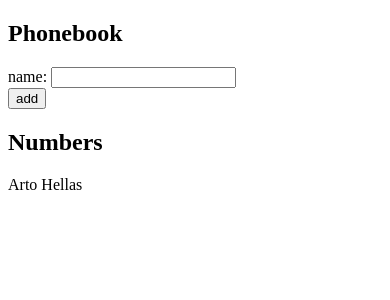
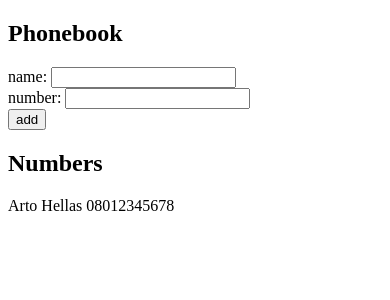
Before and after one commit to bayodesegun/fullstackopen, a React (Vite) app in the folder part2/phonebook/: page / in a window 390 px wide. Shown: the top 300 px of the page. Built offline with nearby package versions, Linux system fonts and the light colour scheme.

Commit message:
Exercise 2.8: The Phonebook Step3: allow adding numbers to the phonebook

```diff
--- a/part2/phonebook/src/App.jsx
+++ b/part2/phonebook/src/App.jsx
@@ -2,19 +2,32 @@ import { useState } from 'react'
 
 const App = () => {
   const [persons, setPersons] = useState([
-    { name: 'Arto Hellas' }
+    {
+      name: 'Arto Hellas',
+      number: '08012345678'
+    }
   ])
   const [newName, setNewName] = useState('')
+  const [newNumber, setNewNumber] = useState('')
 
   const addNewName = (event) => {
     event.preventDefault()
+    if (newName === '') {
+      alert('Please enter a name!')
+      return
+    }
+    if (newNumber === '') {
+      alert('Please enter a number!')
+      return
+    }
     if (persons.filter(person => person.name === newName).length > 0) {
       alert(`${newName} is already added to the phonebook`)
       return
     }
     setPersons(persons.concat(
       {
-        name: newName
+        name: newName,
+        number: newNumber
       }
     ))
   }
@@ -27,13 +40,16 @@ const App = () => {
           name: <input value={newName} onChange={(event) => setNewName(event.target.value)} />
         </div>
         <div>
+          number: <input value={newNumber} onChange={(event) => setNewNumber(event.target.value)} />
+        </div>
+        <div>
           <button type="submit" onClick={addNewName}>add</button>
         </div>
       </form>
       <h2>Numbers</h2>
       {persons.map(person =>
         (<div key={person.name}>
-          {person.name}
+          {person.name} {person.number}
         </div>)
       )}
     </div>
```
